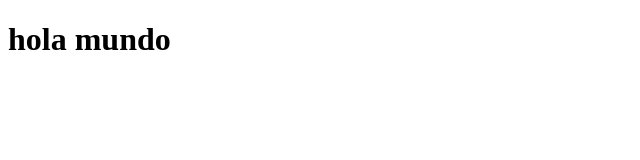
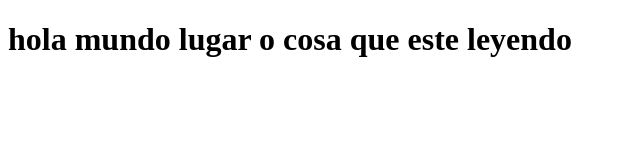
Before and after one commit to blopablo/esto-es-un-error, a plain HTML site: page app/index.html in a window 1280 px wide. Shown: the whole page, without its empty margins (0-640 px from the left). Drawn offline with Linux system fonts and the light colour scheme.

Commit message:
tercer commit

```diff
--- a/app/index.html
+++ b/app/index.html
@@ -6,6 +6,6 @@
     <title>primer git hub</title>
 </head>
 <body>
-    <h1>hola mundo</h1>
+    <h1>hola mundo lugar o cosa que este leyendo</h1>
 </body>
 </html>
```
